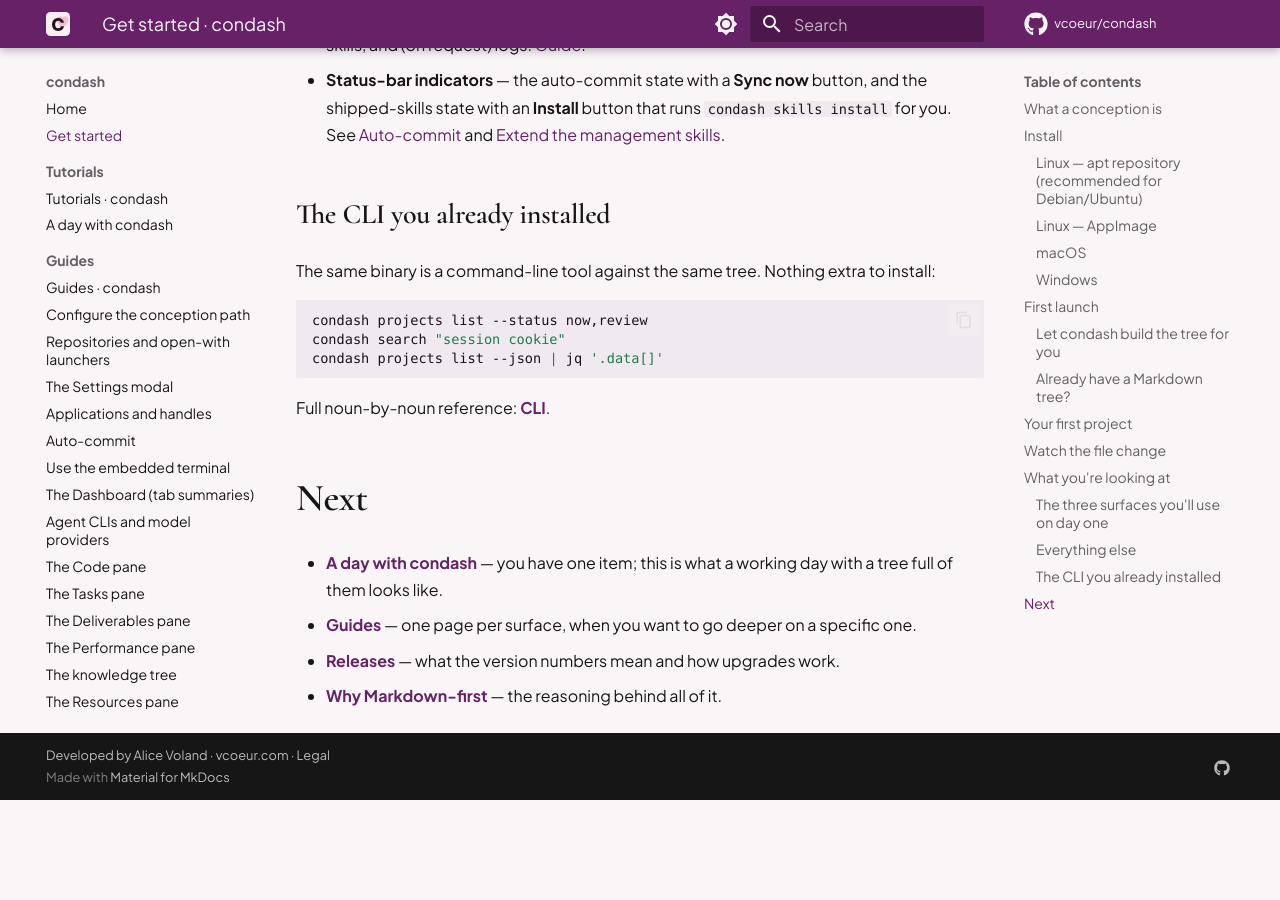
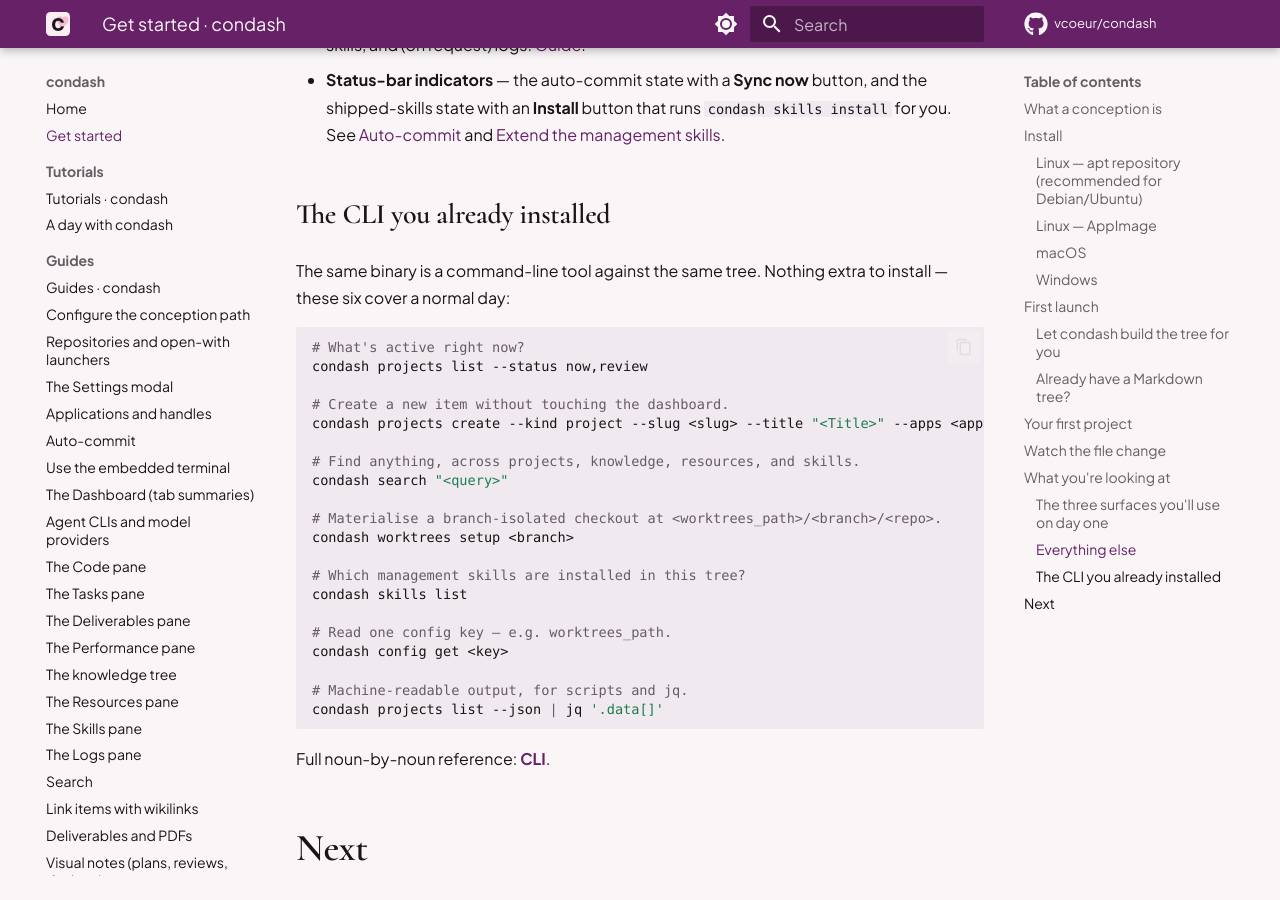
Before and after one commit to vcoeur/condash, an MkDocs documentation site: the page built from docs/get-started/index.md, in a window 1280 px wide and 900 px high, scrolled down 9361 px. Built offline with MkDocs 1.6.1 and Material for MkDocs 9.7.7, drawn with Linux system fonts in a browser that asks for light colours; comment, search, counter and statistics services are not loaded; before the commit the page ends 10161 px from its top, so only the background shows below that.

Commit message:
docs: add a day-one CLI cheat sheet

````diff
--- a/docs/get-started/index.md
+++ b/docs/get-started/index.md
@@ -294,11 +294,28 @@
 
 ### The CLI you already installed
 
-The same binary is a command-line tool against the same tree. Nothing extra to install:
+The same binary is a command-line tool against the same tree. Nothing extra to install — these six cover a normal day:
 
 ```bash
+# What's active right now?
 condash projects list --status now,review
-condash search "session cookie"
+
+# Create a new item without touching the dashboard.
+condash projects create --kind project --slug <slug> --title "<Title>" --apps <app>
+
+# Find anything, across projects, knowledge, resources, and skills.
+condash search "<query>"
+
+# Materialise a branch-isolated checkout at <worktrees_path>/<branch>/<repo>.
+condash worktrees setup <branch>
+
+# Which management skills are installed in this tree?
+condash skills list
+
+# Read one config key — e.g. worktrees_path.
+condash config get <key>
+
+# Machine-readable output, for scripts and jq.
 condash projects list --json | jq '.data[]'
 ```
 
````
